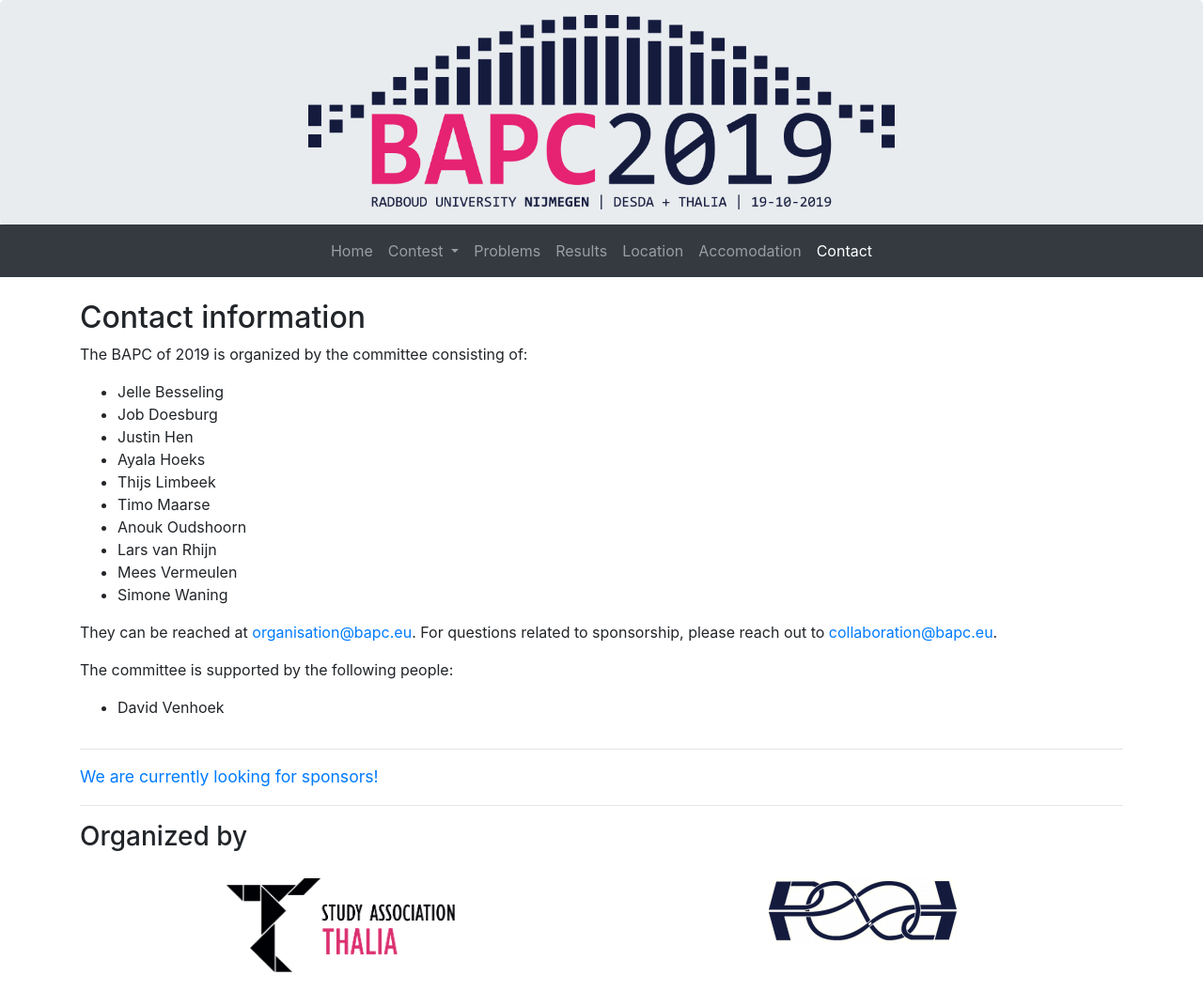
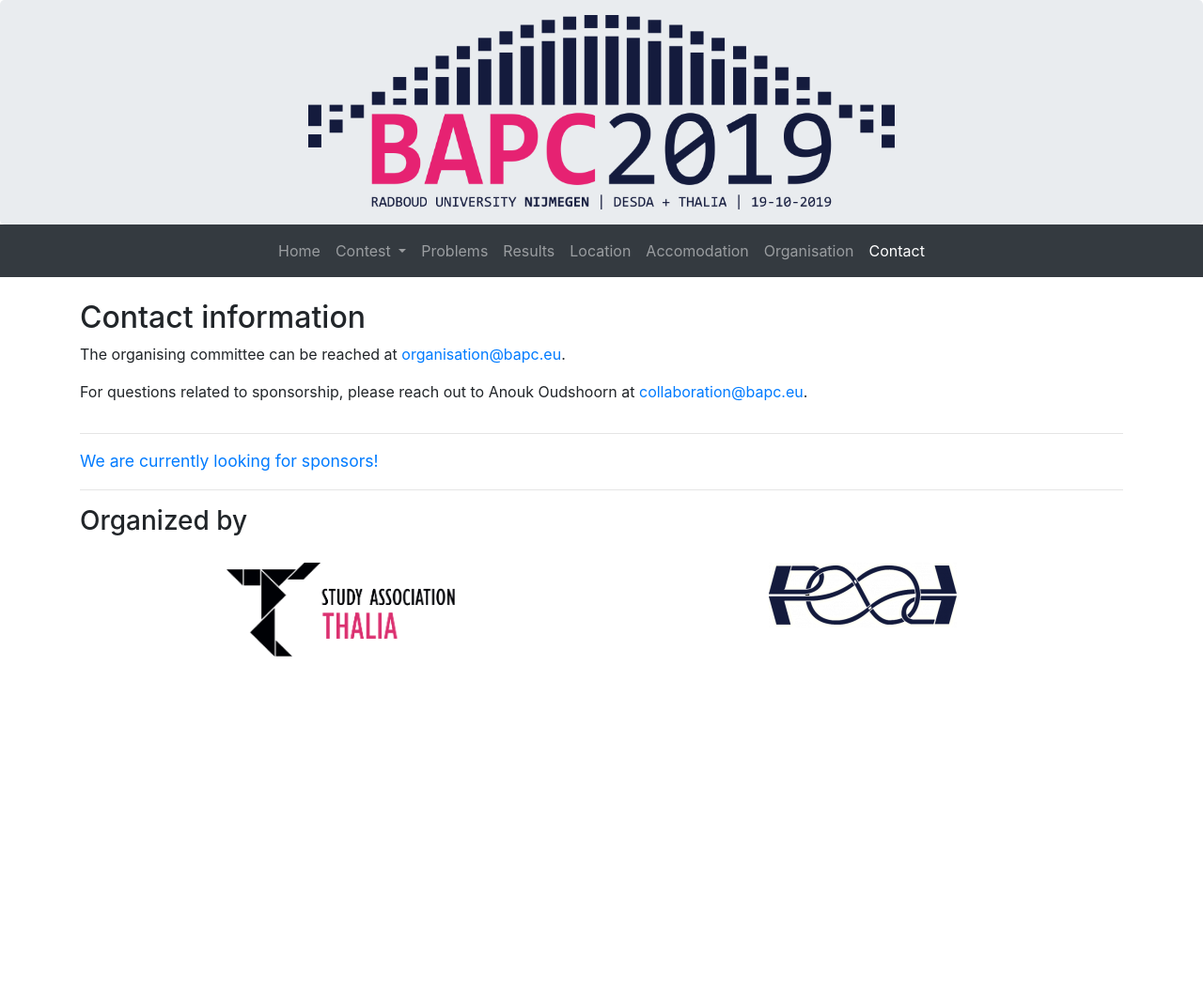
Before and after one commit to GuillaumeDerval/BAPC2018-website, a Jekyll site: the page built from contact.md, in a window 1280 px wide. Shown: the whole page at 94% size. Built offline with Jekyll 4.4.1, drawn with Linux system fonts in a browser that asks for light colours; after the commit the page ends 900 px from its top, so only the background shows below that.

Commit message:
Create separate organisation page.

```diff
--- a/contact.md
+++ b/contact.md
@@ -2,24 +2,10 @@
 layout: default
 title: Contact information
 menutitle: Contact
-order: 9
+order: 11
 menu: main
 ---
-The BAPC of 2019 is organized by the committee consisting of:
 
-* Jelle Besseling
-* Job Doesburg
-* Justin Hen
-* Ayala Hoeks
-* Thijs Limbeek
-* Timo Maarse
-* Anouk Oudshoorn
-* Lars van Rhijn
-* Mees Vermeulen
-* Simone Waning
+The organising committee can be reached at [organisation@bapc.eu](mailto:organisation@bapc.eu).
 
-They can be reached at [organisation@bapc.eu](mailto:organisation@bapc.eu). For questions related to sponsorship, please reach out to [collaboration@bapc.eu](mailto:collaboration@bapc.eu).
-
-The committee is supported by the following people:
-
-* David Venhoek
+For questions related to sponsorship, please reach out to Anouk Oudshoorn at [collaboration@bapc.eu](mailto:collaboration@bapc.eu).
```
Also changed, not shown: organisation.md (added, +29 -0 lines).
